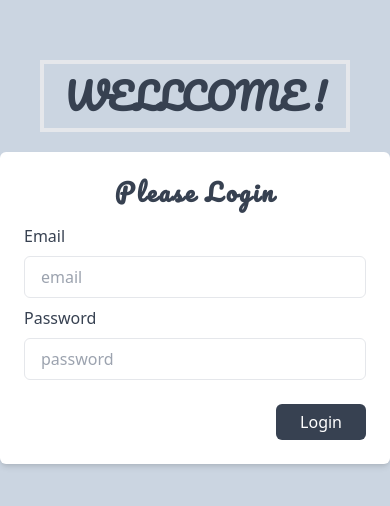
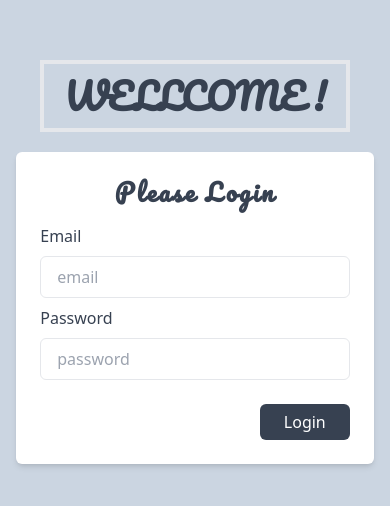
Before and after one commit to rizalyoga/vhiwebTS, a React (Create React App) app: page / in a window 390 px wide. Shown: the part 160-666 px from the top of the page. Built offline with nearby package versions, Linux system fonts and the light colour scheme; no server answers.

Commit message:
fix layout

```diff
--- a/src/components/Form/Form-login/Login.jsx
+++ b/src/components/Form/Form-login/Login.jsx
@@ -32,7 +32,7 @@ const LoginForm = () => {
 
   return (
     <>
-      <section className=" wraper mx-2 w-full md:w-5/12 p-6 mx-auto bg-white rounded-md shadow-md dark:bg-gray-800">
+      <section className=" wraper mx-2 w-11/12 md:w-7/12 lg:w-5/12 p-6 mx-auto bg-white rounded-md shadow-md dark:bg-gray-800">
         <h2 className="font-logo tracking-widest text-2xl text-center font-semibold text-gray-700 capitalize dark:text-white">Please Login</h2>
 
         <form onSubmit={handleSumbit}>
--- a/src/pages/Home/Home.jsx
+++ b/src/pages/Home/Home.jsx
@@ -12,8 +12,10 @@ const Home = () => {
   let [page, setPage] = useState(1);
 
   useEffect(() => {
-    dispatch(getUsers(page));
-  }, [dispatch, page]);
+    if (tokens) {
+      dispatch(getUsers(page));
+    }
+  }, [dispatch, page, tokens]);
 
   useEffect(() => {
     if (users) {
```
